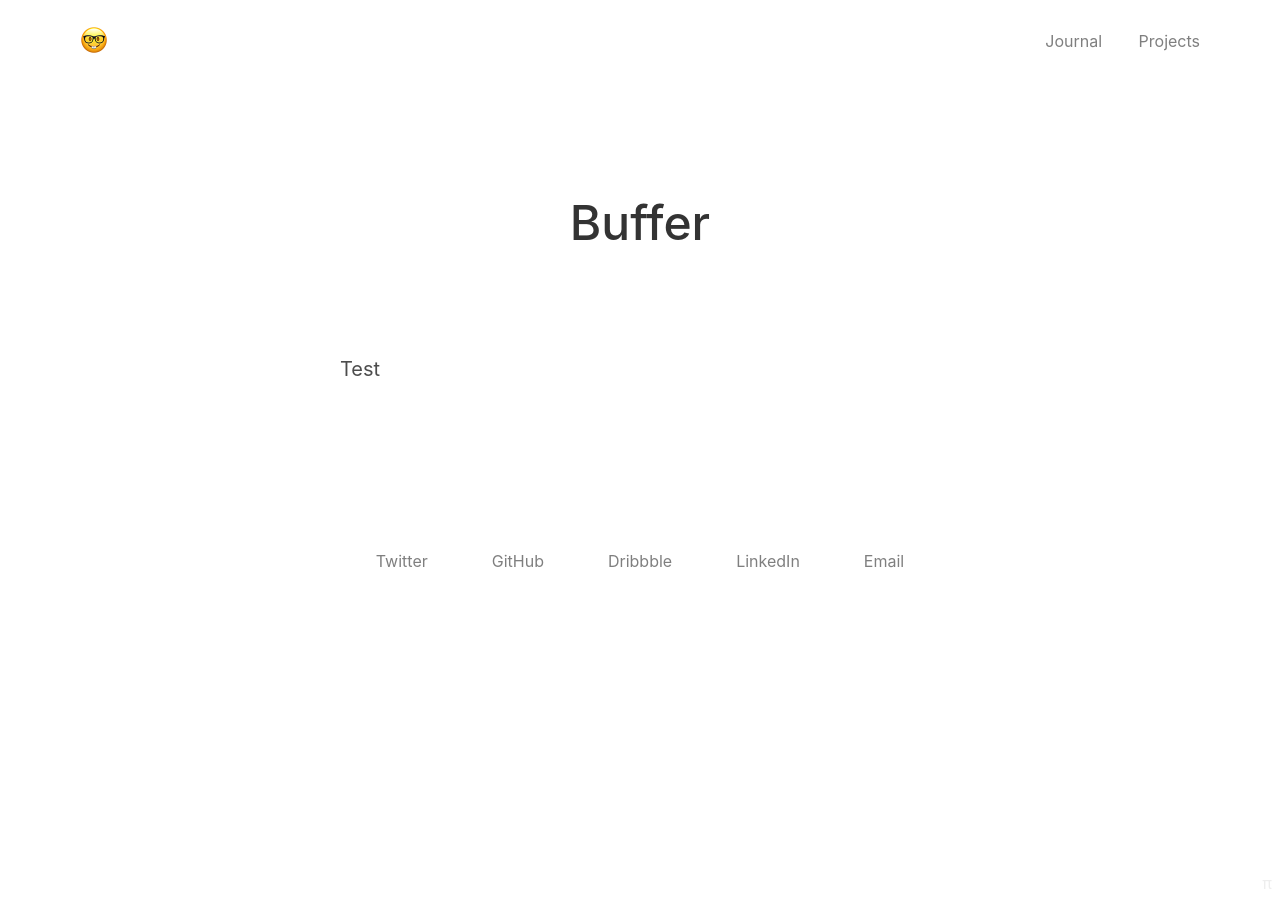
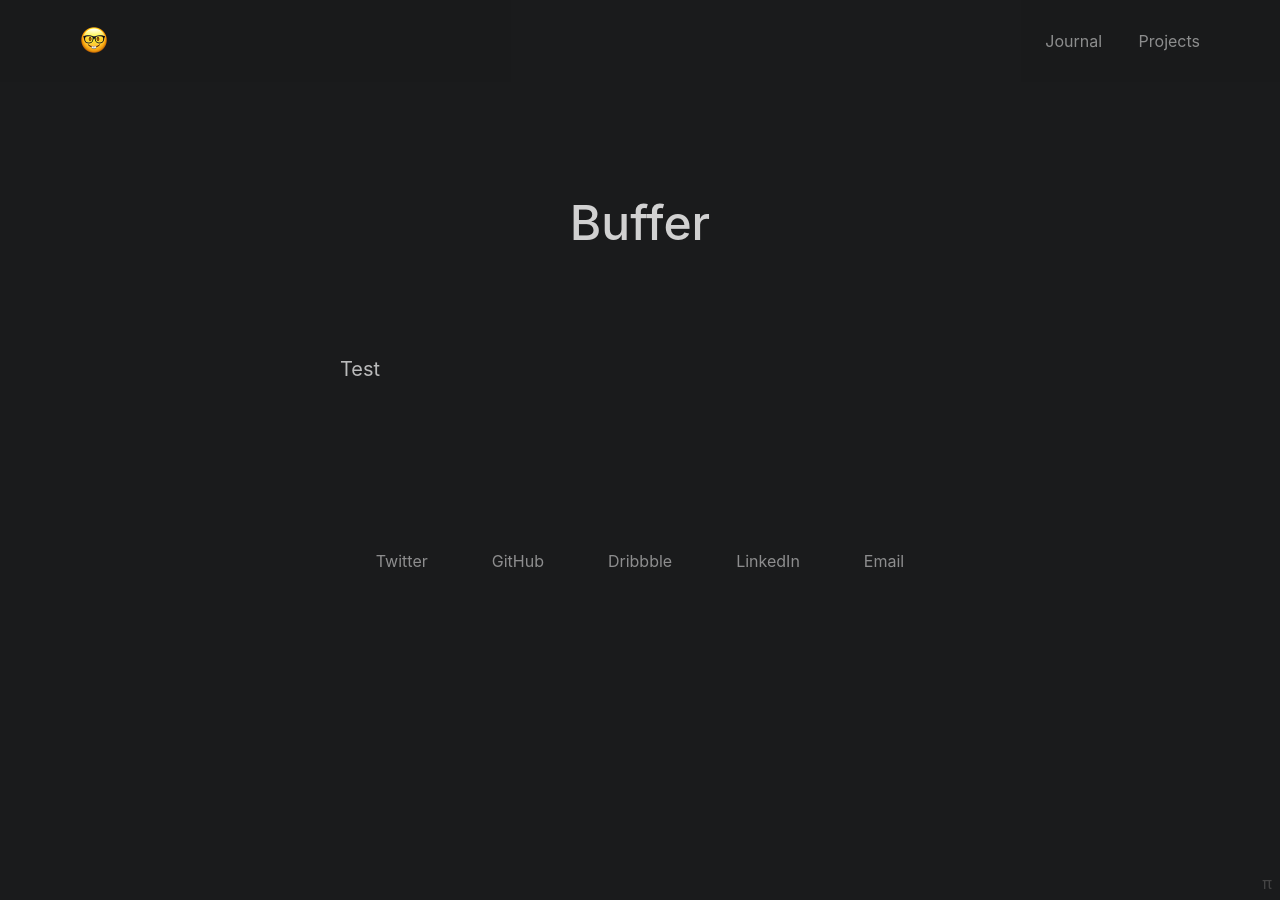
Before and after one commit to brody/brody.com-v7, a Jekyll site: the page built from _posts/2016-07-04-buffer.md, in a window 1280 px wide. Built offline with Jekyll 4.4.1, drawn with Linux system fonts in a browser that asks for light colours; nearby versions of some CDN libraries; library files that are not in the unit come from our copies; comment, search, counter and statistics services are not loaded.

Commit message:
reimplemented nightmode

```diff
--- a/_includes/head.html
+++ b/_includes/head.html
@@ -34,9 +34,7 @@
   <link rel="apple-touch-icon" sizes="120x120" href="assets/images/apple-touch-icon-120x120.png">
   <link rel="apple-touch-icon" sizes="152x152" href="assets/images/apple-touch-icon-152x152.png">
 
-  <!-- <link rel="stylesheet" href="https://unpkg.com/tachyons@4.7.0/css/tachyons.min.css" /> -->
   <link rel="stylesheet" href="{{ 'css/tachyons.min.css' | relative_url }}">
   <link rel="stylesheet" href="{{ 'css/main.css' | relative_url }}">
 
-
 </head>
--- a/_includes/header.html
+++ b/_includes/header.html
@@ -2,10 +2,7 @@
   <div class="dt w-90 mw9 center cont">
     <div class="dtc v-mid w-20">
       <a class="dib mid-gray link tl pv3 pl1 pv3-ns ph3-ns pb2-ns f3 nerd-link" href="/" title="Home">
-          <div class="nerd">
-
-          </div>
-          <!-- 🤓<img src="assets/images/nerd.png" alt="Brody Maclean" class="nerd fl"> -->
+          <div class="nerd">          </div>
       </a>
     </div>
     <div class="dtc v-mid w-80 tr">
@@ -16,21 +13,3 @@
     </div>
   </div>
 </nav>
-
-
-<!-- <div id="header">
-    <span class='big'>{{ site.title }}</span>
-    <span class='small'>{{ site.subtitle }}</span>
-  </div>
-
-
-  <div id="nav">
-  {% for item in site.nav %}
-    {% if item.href contains 'http' %}
-       <a href="{{ item.href }}">{{ item.title }}</a>
-    {% else %}
-       <a href="{{ item.href | relative_url }}">{{ item.title }}</a>
-    {% endif %}
-    {% if forloop.last %}  {% else %} • {% endif %}
-  {% endfor %}
-  </div> -->
--- a/_includes/script.html
+++ b/_includes/script.html
@@ -14,7 +14,7 @@
 
 <!-- <script src="https://ajax.googleapis.com/ajax/libs/jquery/1.11.3/jquery.min.js"></script> -->
 
-<!-- <script type="text/javascript" src="js/script.js"></script> -->
+<script type="text/javascript" src="/js/script.js"></script>
 
 <script src="https://npmcdn.com/headroom.js/dist/headroom.min.js" charset="utf-8"></script>
 <script src="/js/dragscroll.js" charset="utf-8"></script>
--- a/_layouts/default.html
+++ b/_layouts/default.html
@@ -3,7 +3,7 @@
 
 {% include head.html %}
 
-<body class="sans-serif black-50 mt5 mt6-l home">
+<body class="sans-serif black-50 mt5 mt6-l">
 
   {% include header.html %}
 
--- a/_layouts/post.html
+++ b/_layouts/post.html
@@ -1,20 +1,9 @@
-<!-- ---
-layout: default
----
-<h2>{{ page.title }}</h2>
-<p class="meta">{{ page.date | date_to_string }}</p>
-
-<div class="post">
-{{ content }}
-</div> -->
-
-
 <!DOCTYPE html>
 <html>
 
 {% include head.html %}
 
-<body class="sans-serif black-50 mt5 mt6-l post wow fadeIn" data-wow-delay="0.33s">
+<body class="sans-serif black-50 mt5 mt6-l post wow fadeIn" onload="nightmode()" data-wow-delay="0.33s">
 
   {% include header.html %}
 
@@ -31,16 +20,17 @@
 	{% endif %}
 
 
-
   <section class="body f5 f4-ns lh-copy measure w-90-l w-90 center pt3 pb1 black-70" id="journal">
-
 
     {{ content }}
 
   </section>
 
+  {% include footer.html %}
 
-  {% include footer.html %} {% include script.html %} {% include ga.html %}
+  {% include script.html %}
+
+  {% include ga.html %}
 
 </body>
 
--- a/css/main.css
+++ b/css/main.css
@@ -652,7 +652,10 @@
   background-color: rgba(255, 255, 255, 0.97); }
 
 body {
-  font-family: -apple-system, BlinkMacSystemFont, "Segoe UI", Roboto, Oxygen-Sans, Ubuntu, Cantarell, "Helvetica Neue", sans-serif, "Apple Color Emoji", "Segoe UI Emoji", "Segoe UI Symbol"; }
+  font-family: -apple-system, BlinkMacSystemFont, "Segoe UI", Roboto, Oxygen-Sans, Ubuntu, Cantarell, "Helvetica Neue", sans-serif, "Apple Color Emoji", "Segoe UI Emoji", "Segoe UI Symbol";
+  -webkit-font-smoothing: antialiased;
+  -moz-osx-font-smoothing: grayscale;
+  transition: all 0.15s ease-out; }
 
 .nerd-link .nerd {
   background-image: url("/assets/images/nerd.png");
@@ -695,18 +698,16 @@
 table th {
   font-weight: 600; }
 
-.body a,
-a.highlighter {
+.body a, a.highlighter {
   color: rgba(0, 0, 0, 0.8);
-  background-image: linear-gradient(-180deg, #FFFFFF 0%, #FFFFFF 60%, #F8EC54 60%, #F8EC54 100%);
+  background-image: linear-gradient(-180deg, transparent 0%, transparent 60%, #F8EC54 60%, #F8EC54 100%);
   text-decoration: none;
   margin: -.3em -.1em 0 -.1em;
   padding: .3em .1em .1em;
   transition: all 0.15s ease-in;
   background-position: 0 50%;
   background-size: auto 200%; }
-  .body a:hover,
-  a.highlighter:hover {
+  .body a:hover, a.highlighter:hover {
     background-position: 0 100%; }
 
 .midsize-image {
@@ -770,3 +771,39 @@
 
 .wow {
   visibility: hidden; }
+
+body.night {
+  background-color: #1A1B1C;
+  color: rgba(255, 255, 255, 0.5); }
+  body.night .black {
+    color: white; }
+  body.night .black-90 {
+    color: rgba(255, 255, 255, 0.9); }
+  body.night .black-80 {
+    color: rgba(255, 255, 255, 0.8); }
+  body.night .black-70 {
+    color: rgba(255, 255, 255, 0.7); }
+  body.night .black-60 {
+    color: rgba(255, 255, 255, 0.6); }
+  body.night .black-50 {
+    color: rgba(255, 255, 255, 0.5); }
+  body.night .black-40 {
+    color: rgba(255, 255, 255, 0.4); }
+  body.night .light-gray {
+    color: #444; }
+  body.night .bg-white-97 {
+    background-color: rgba(26, 27, 28, 0.97); }
+  body.night .bg-near-white {
+    background-color: #1F1F1F; }
+  body.night .body a, body.night a.highlighter {
+    color: rgba(255, 255, 255, 0.8);
+    background-image: linear-gradient(-180deg, transparent 0%, transparent 60%, #423F0D 60%, #423F0D 100%); }
+    body.night .body a.black-90, body.night a.highlighter.black-90 {
+      color: rgba(255, 255, 255, 0.9); }
+  body.night.post h1,
+  body.night.post h2,
+  body.night.post h3,
+  body.night.post h4,
+  body.night.post h5,
+  body.night.post h6 {
+    color: rgba(255, 255, 255, 0.8); }
--- a/js/script.js
+++ b/js/script.js
@@ -1,23 +1,10 @@
-$('#nav-button').click(function() {
-  $('#overlay').addClass('overlay-open');
-});
-$('#close-button').click(function() {
-  $('#overlay').removeClass('overlay-open');
-});
+document.onreadystatechange=function(){
 
-$(function() {
-    // get hour of time
-    var hour = new Date().getHours();
+  var date = new Date();
+  var hour = date.getHours();
 
-    // change to night mode between 6pm & 8am
-    if (hour > 17 || hour < 8) {
-        $('body').addClass('night');
+  if (hour > 17 || hour < 8) {
+      document.body.className += ' ' + 'night';
+  }
+
 }
-});
-
-// $(function() {
-//
-// var from = document.referrer;
-// window.alert(from);
-//
-// });
```
Also changed, not shown: _scss/main.scss (+47 -3 lines), 2 other files.
